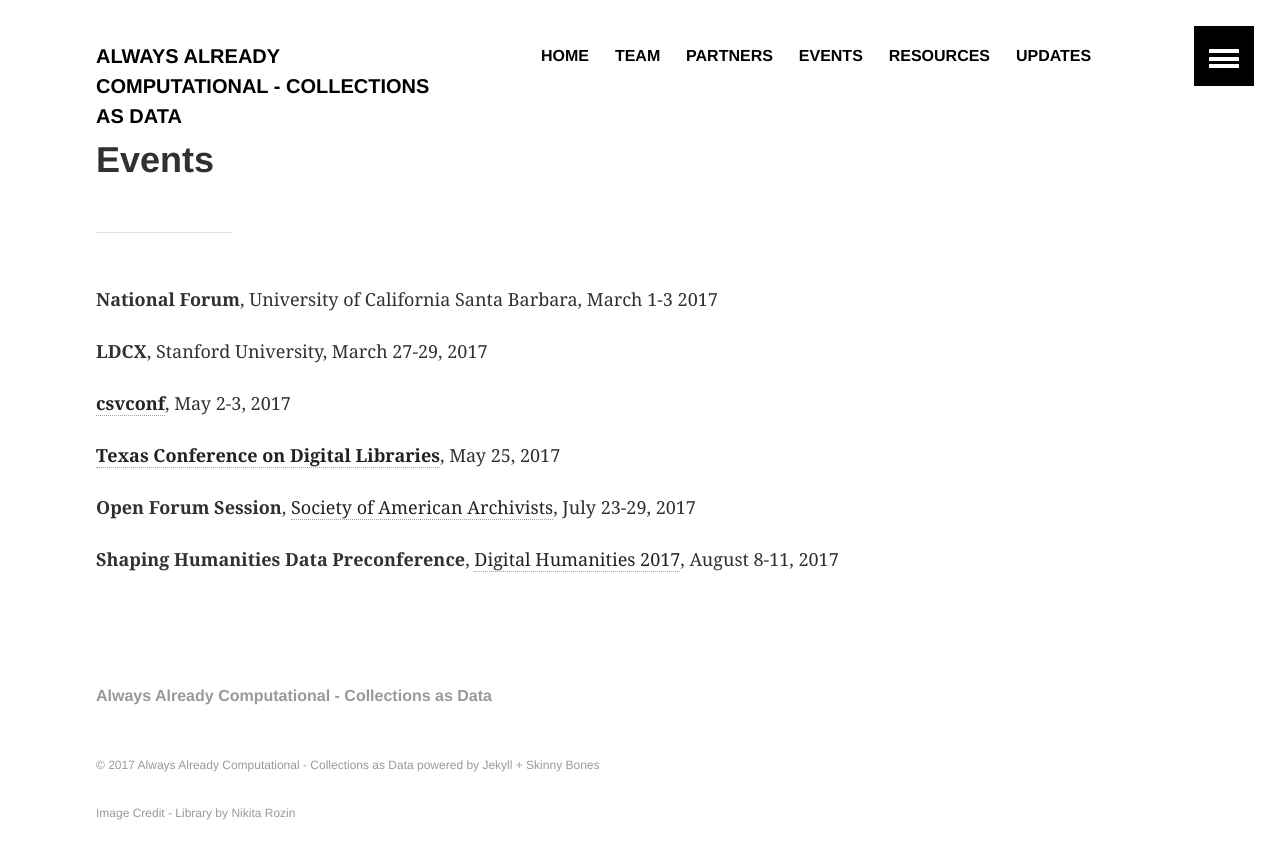
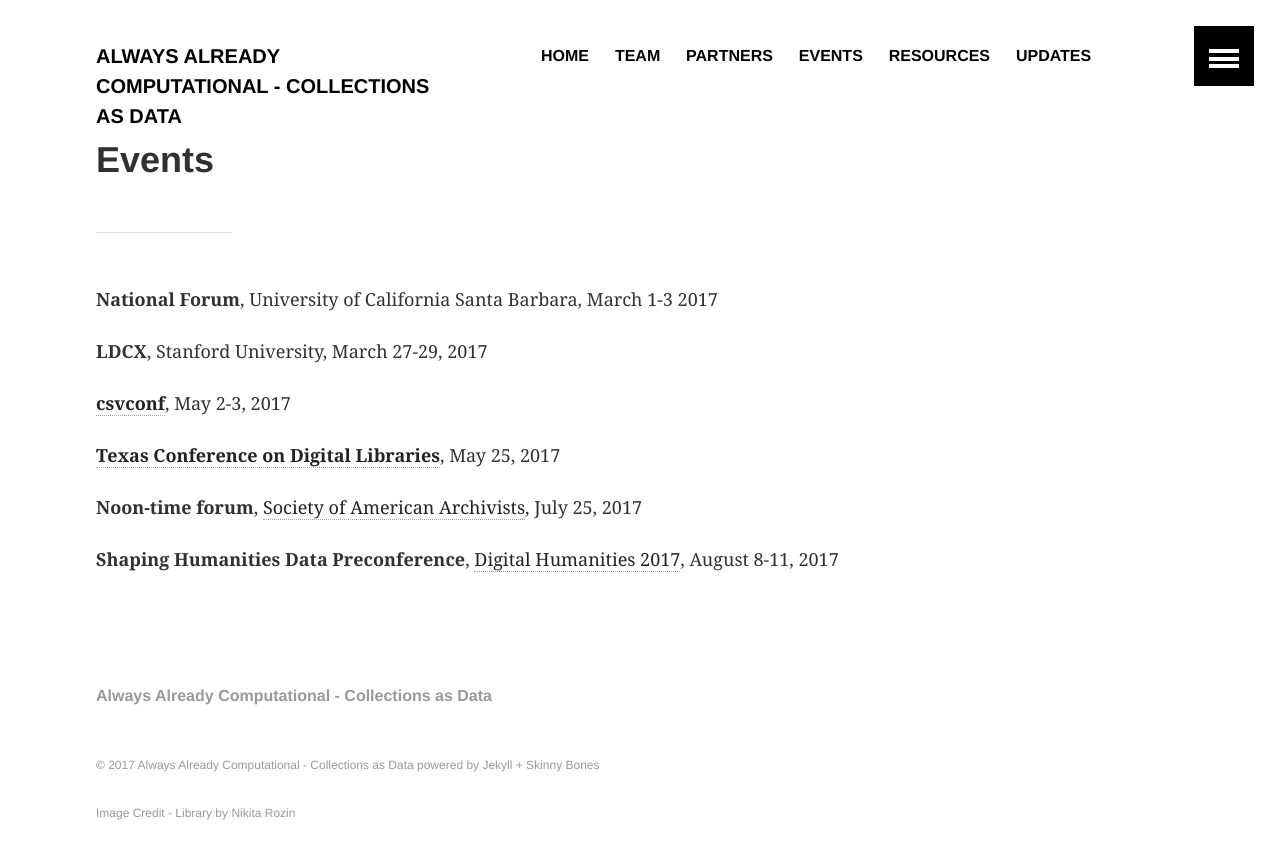
Before and after one commit to collectionsasdata/collectionsasdata.github.io, a Jekyll site: the page built from events.md, in a window 1280 px wide. Shown: the top 859 px of the page. Built offline with Jekyll 4.4.1, drawn with Linux system fonts in a browser that asks for light colours.

Commit message:
Update events.md

```diff
--- a/events.md
+++ b/events.md
@@ -11,6 +11,6 @@ title:  "Events"
 
 [**Texas Conference on Digital Libraries**](https://tcdl-ocs-tdl.tdl.org/tcdl/index.php/TCDL/TCDL2017), May 25, 2017
 
-**Open Forum Session**, [Society of American Archivists](http://files.archivists.org/conference/2017/AM17_Preliminary_Flyer.pdf), July 23-29, 2017
+**Noon-time forum**, [Society of American Archivists](http://files.archivists.org/conference/2017/AM17_Preliminary_Flyer.pdf), July 25, 2017
 
 **Shaping Humanities Data Preconference**, [Digital Humanities 2017](https://dh2017.adho.org/), August 8-11, 2017
```
